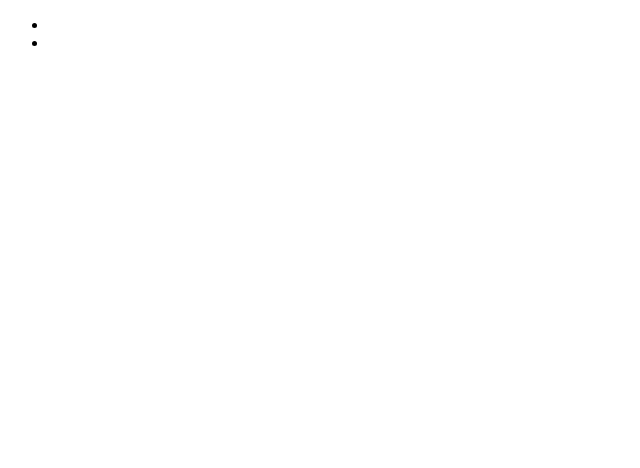
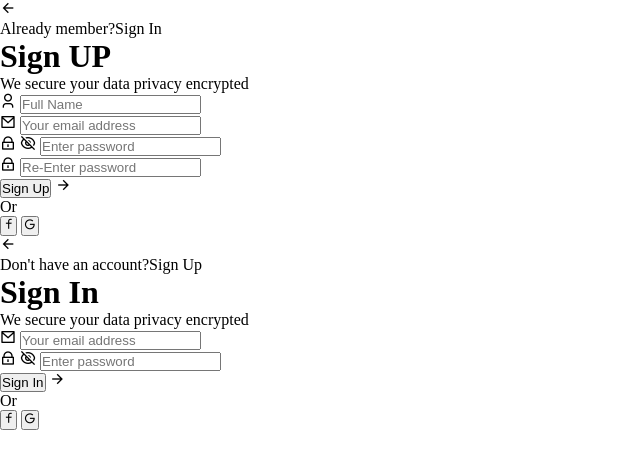
Before and after one commit to wisnawa/login-and-registration1, a plain HTML site: page index.html in a window 1280 px wide. Shown: the whole page, without its empty margins (0-640 px from the left). Drawn offline with nearby package versions, Linux system fonts and the light colour scheme.

Commit message:
modified index and style files

```diff
--- a/index.html
+++ b/index.html
@@ -4,6 +4,10 @@
     <meta charset="UTF-8" />
     <meta http-equiv="X-UA-Compatible" content="IE=edge" />
     <meta name="viewport" content="width=device-width, initial-scale=1.0" />
+    <link
+      href="https://cdn.jsdelivr.net/npm/remixicon@2.5.0/fonts/remixicon.css"
+      rel="stylesheet"
+    />
     <link rel="stylesheet" href="style.css" />
     <title>Login and Registration Form</title>
   </head>
@@ -23,12 +27,85 @@
           <div class="signup">
             <nav>
               <ul>
-                <li><a href=""></a></li>
-                <li><a href=""></a></li>
+                <li>
+                  <a href="#0"><i class="ri-arrow-left-line"></i></a>
+                </li>
+                <li>Already member?<a href="#0">Sign In</a></li>
               </ul>
             </nav>
+            <div class="heading">
+              <h2>Sign UP</h2>
+              <p>We secure your data privacy encrypted</p>
+            </div>
+            <form action="">
+              <p>
+                <i class="ri-user-3-line"></i>
+                <input type="text" placeholder="Full Name" />
+              </p>
+              <p>
+                <i class="ri-mail-line"></i>
+                <input type="email" placeholder="Your email address" />
+              </p>
+              <p>
+                <i class="ri-lock-line"></i>
+                <i class="ri-eye-off-line"></i>
+                <input type="password" placeholder="Enter password" />
+              </p>
+              <p>
+                <i class="ri-lock-line"></i>
+                <input type="password" placeholder="Re-Enter password" />
+              </p>
+              <div class="actions">
+                <label>
+                  <input type="submit" value="Sign Up" />
+                  <i class="ri-arrow-right-line"></i>
+                </label>
+                <p>Or</p>
+                <p class="socials">
+                  <button><i class="ri-facebook-line"></i></button>
+                  <button><i class="ri-google-line"></i></button>
+                </p>
+                <p></p>
+              </div>
+            </form>
           </div>
-          <div class="signin"></div>
+          <div class="signin">
+            <nav>
+              <ul>
+                <li>
+                  <a href="#0"><i class="ri-arrow-left-line"></i></a>
+                </li>
+                <li>Don't have an account?<a href="#0">Sign Up</a></li>
+              </ul>
+            </nav>
+            <div class="heading">
+              <h2>Sign In</h2>
+              <p>We secure your data privacy encrypted</p>
+            </div>
+            <form action="">
+              <p>
+                <i class="ri-mail-line"></i>
+                <input type="email" placeholder="Your email address" />
+              </p>
+              <p>
+                <i class="ri-lock-line"></i>
+                <i class="ri-eye-off-line"></i>
+                <input type="password" placeholder="Enter password" />
+              </p>
+              <div class="actions">
+                <label>
+                  <input type="submit" value="Sign In" />
+                  <i class="ri-arrow-right-line"></i>
+                </label>
+                <p>Or</p>
+                <p class="socials">
+                  <button><i class="ri-facebook-line"></i></button>
+                  <button><i class="ri-google-line"></i></button>
+                </p>
+                <p></p>
+              </div>
+            </form>
+          </div>
         </div>
       </div>
     </div>
--- a/style.css
+++ b/style.css
@@ -0,0 +1,41 @@
+@import url("https://fonts.googleapis.com/css2?family=Poppins:ital,wght@0,100;0,300;0,400;0,600;0,700;1,700&display=swap");
+:root {
+  --primary: #5352ed;
+  --white-color: #ffffff;
+  --light-color: #e6e6ed;
+  --grey-color: #a4b0be;
+  --dark-color: #2f3542;
+}
+* {
+  margin: 0;
+  padding: 0;
+}
+*,
+::before,
+::after {
+  box-sizing: border-box;
+}
+a {
+  text-decoration: none;
+  color: inherit;
+}
+/* remove blue tap on mobile */
+a,
+button,
+input {
+  -webkit-tap-highlight-color: transparent;
+}
+ul {
+  list-style: none;
+}
+h1,
+h2 {
+  font-weight: 600;
+  line-height: normal;
+}
+h1 {
+  font-size: 2.5em;
+}
+h2 {
+  font-size: 2em;
+}
```
